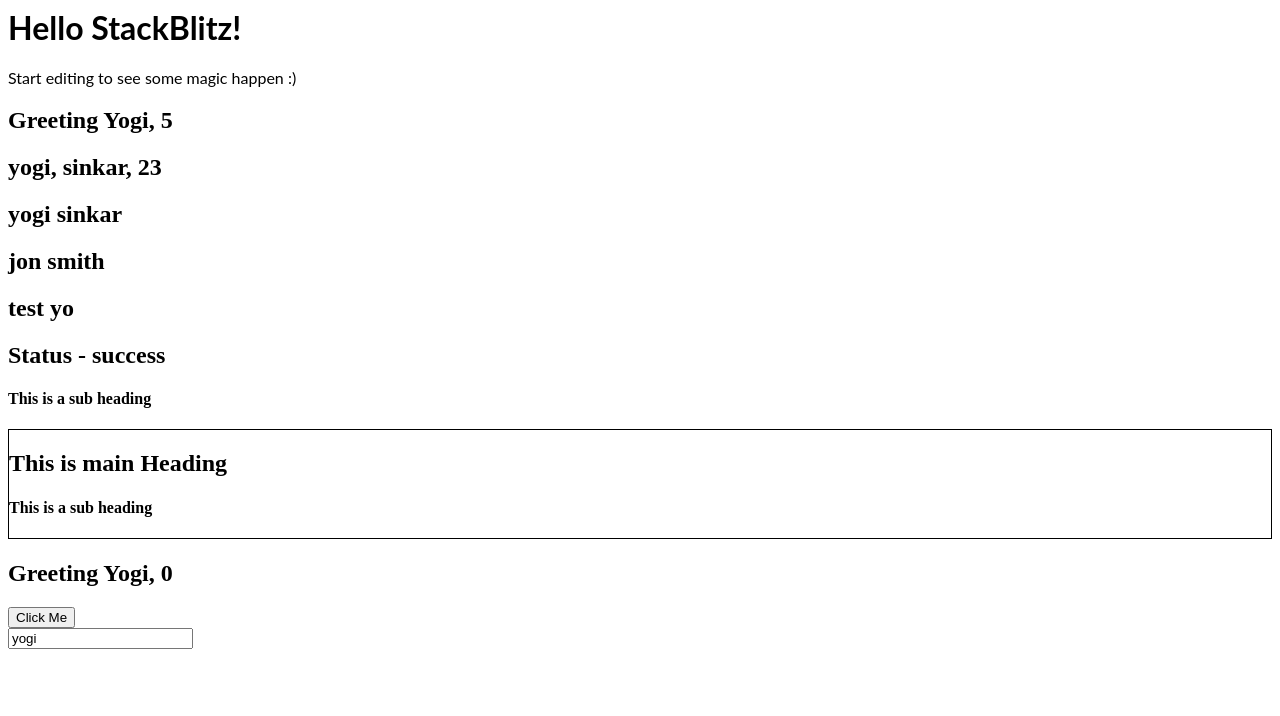
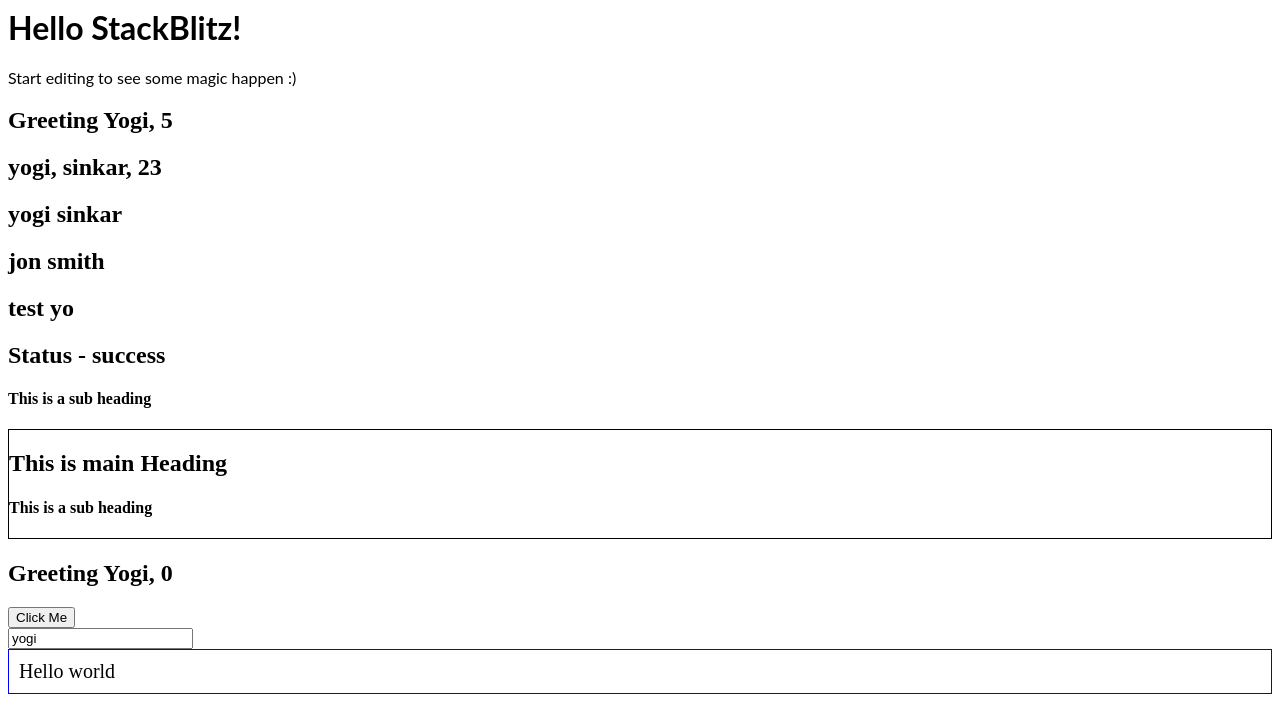
Before and after one commit to yogitasinkar/explore-typescript, a React (Create React App) app: page / in a window 1280 px wide. Shown: the top 716 px of the page. Built offline with nearby package versions, Linux system fonts and the light colour scheme.

Commit message:
Style Props

```diff
--- a/App.tsx
+++ b/App.tsx
@@ -8,6 +8,7 @@
 import Header from './components/Header';
 import Button from './components/Button';
 import Input from './components/Input';
+import Container from './components/Container';
 
 export default function App() {
   const personName = {
@@ -49,6 +50,13 @@
           console.log('New value', event);
         }}
       />
+      <Container
+        styles={{
+          border: '1px solid blue',
+          fontSize: '20px',
+          padding: '10px',
+        }}
+      />
     </div>
   );
 }
--- /dev/null
+++ b/components/Container.tsx
@@ -0,0 +1,11 @@
+import React from 'react';
+
+type ContainerProps = {
+  styles: React.CSSProperties;
+};
+
+const Container = (props: ContainerProps) => {
+  return <div style={props.styles}>Hello world</div>;
+};
+
+export default Container;
```
